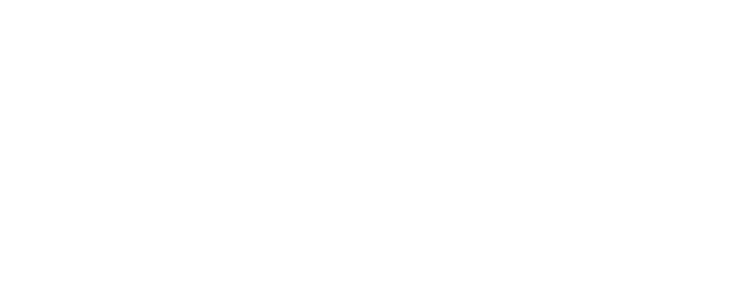
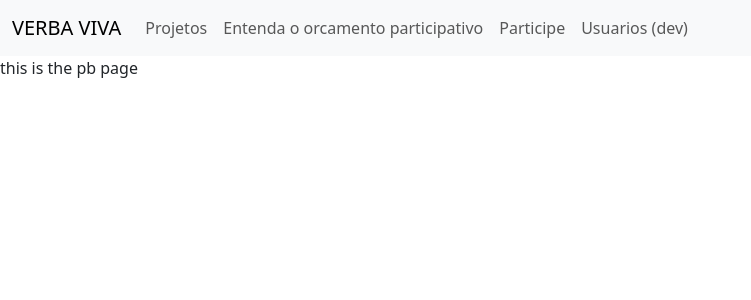
Before and after one commit to matheus-fraga/verbaviva-client, a Vue app: page /pb in a window 1280 px wide. Before the commit this address had no page. Shown: the top 300 px of the page, without its empty margins (0-751 px from the left). Built offline with nearby package versions, Linux system fonts and the light colour scheme.

Commit message:
added more navbar item | created major views

```diff
--- a/src/components/Navbar.vue
+++ b/src/components/Navbar.vue
@@ -3,19 +3,24 @@
       <!--Bootstrap Navbar-->
       <nav class="navbar navbar-expand-lg bg-body-tertiary">
           <div class="container-fluid">
-              <a class="navbar-brand" href="/">Navbar</a>
+              <a class="navbar-brand" href="/">VERBA VIVA</a>
               <button class="navbar-toggler" type="button" data-bs-toggle="collapse" data-bs-target="#navbarSupportedContent" aria-controls="navbarSupportedContent" aria-expanded="false" aria-label="Toggle navigation">
               <span class="navbar-toggler-icon"></span>
               </button>
               <div class="collapse navbar-collapse" id="navbarSupportedContent">
               <ul class="navbar-nav me-auto mb-2 mb-lg-0">
                   <li class="nav-item">
-                  <a class="nav-link" href="/">Home</a>
+                  <a class="nav-link" href="/projects">Projetos</a>
                   </li>
                   <li class="nav-item">
-                  <a class="nav-link" href="/add">Add</a>
+                  <a class="nav-link" href="/pb">Entenda o orcamento participativo</a>
                   </li>
-
+                  <li class="nav-item">
+                  <a class="nav-link" href="/userRegister">Participe</a>
+                  </li>
+                  <li class="nav-item">
+                  <a class="nav-link" href="/users">Usuarios (dev)</a>
+                  </li>
               </ul>
 
               </div>
--- a/src/router/index.js
+++ b/src/router/index.js
@@ -1,4 +1,7 @@
 import { createRouter, createWebHistory } from 'vue-router'
+import HomeView from '../views/HomeView.vue'
+import ProjectView from '../views/ProjectView.vue'
+import ParticipatoryBudgetingView from '../views/ParticipatoryBudgetingView.vue'
 import UsuariosView from '../views/UsuariosView.vue'
 
 const router = createRouter({
@@ -7,12 +10,27 @@ const router = createRouter({
     {
       path: '/',
       name: 'home',
-      component: UsuariosView
+      component: HomeView
     },
     {
-      path: '/add',
-      name: 'add',
+      path: '/projects',
+      name: 'projects',
+      component: ProjectView
+    },
+    {
+      path: '/pb',
+      name: 'pb',
+      component: ParticipatoryBudgetingView
+    },
+    {
+      path: '/userRegister',
+      name: 'userRegister',
       component: () => import('../views/AddUsuario.vue')
+    },
+    {
+      path: '/users',
+      name: 'users',
+      component: UsuariosView
     },
     {
       path: '/edit/:id',
--- a/src/views/AddUsuario.vue
+++ b/src/views/AddUsuario.vue
@@ -18,7 +18,7 @@
               <div class="row">
                   <div class="col-md-12 form-group mb-3">
                     <label for="cpf" class="form-label">CPF</label>
-                    <input id="cpf" type="text"  name="cpf" class="form-control" placeholder="cpf" required v-model="usuario.cpf" >
+                    <input id="cpf" type="text"  name="cpf" class="form-control" placeholder="xxx.xxx.xxx-xx" required v-model="usuario.cpf" >
                   </div>
                 </div>
 
@@ -26,7 +26,7 @@
               <div class="row">
                   <div class="col-md-12 form-group mb-3">
                     <label for="dataNascimento" class="form-label">Data de nascimento</label>
-                    <input id="dataNascimento" type="text"  name="dataNascimento" class="form-control" placeholder="Data de nascimento" required v-model="usuario.dataNascimento" >
+                    <input id="dataNascimento" type="date"  name="dataNascimento" class="form-control" placeholder="Data de nascimento" required v-model="usuario.dataNascimento" >
                   </div>
                 </div>
 
--- /dev/null
+++ b/src/views/HomeView.vue
@@ -0,0 +1,10 @@
+<script setup>
+    import Navbar from '../components/Navbar.vue'
+</script>
+
+<template>
+  <main>
+    <Navbar/>
+    <p>this is the homepage</p>
+  </main>
+</template>
--- /dev/null
+++ b/src/views/ParticipatoryBudgetingView.vue
@@ -0,0 +1,10 @@
+<script setup>
+    import Navbar from '../components/Navbar.vue'
+</script>
+
+<template>
+  <main>
+    <Navbar/>
+    <p>this is the pb page</p>
+  </main>
+</template>
--- /dev/null
+++ b/src/views/ProjectView.vue
@@ -0,0 +1,10 @@
+<script setup>
+    import Navbar from '../components/Navbar.vue'
+</script>
+
+<template>
+  <main>
+    <Navbar/>
+    <p>this is the project view page</p>
+  </main>
+</template>
```
